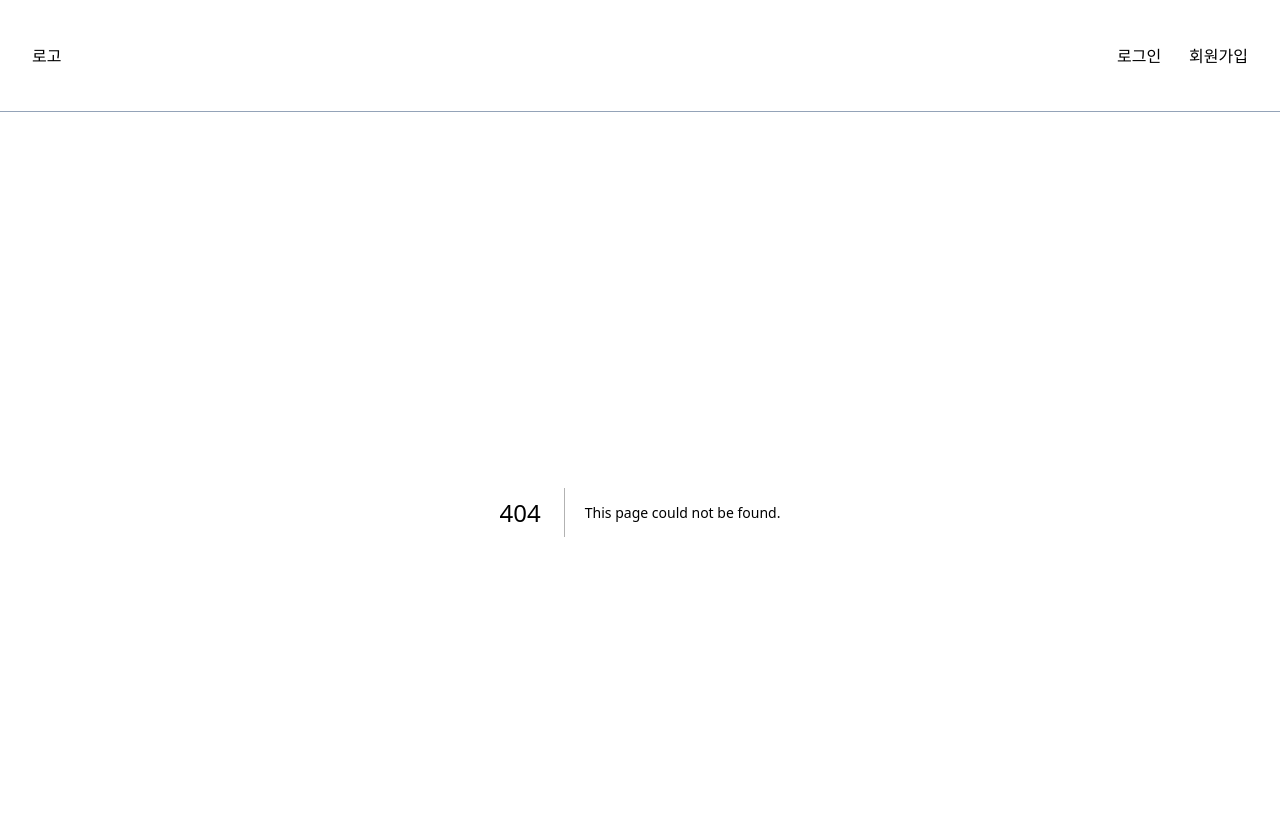
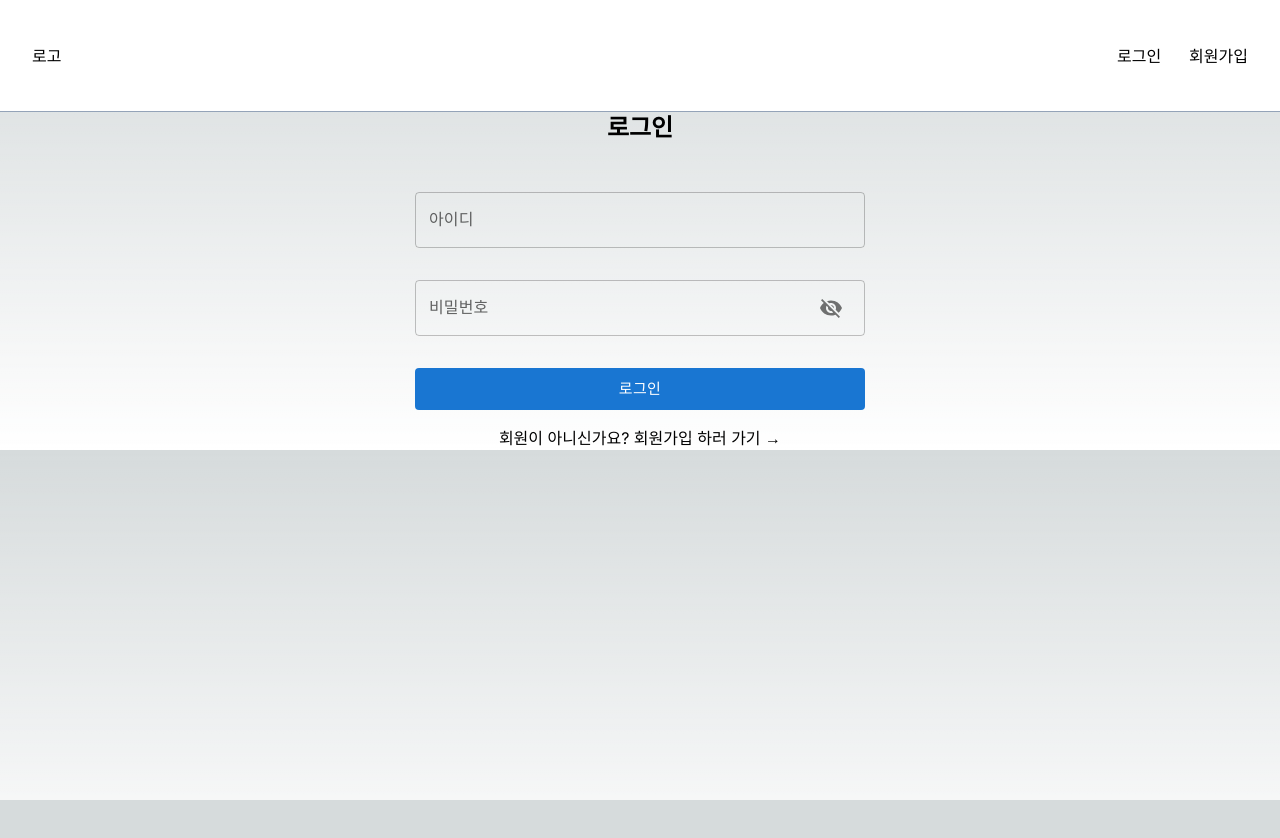
Before and after one commit to knou-course-review/frontend, a Next.js app: page /login in a window 1280 px wide. Before the commit this address had no page. Shown: the top 838 px of the page. After the commit the page ends 800 px from the top, so only its background shows below. Built offline with nearby package versions, Linux system fonts and the light colour scheme.

Commit message:
feat: 로그인 페이지 UI 구현

```diff
--- /dev/null
+++ b/src/app/login/page.tsx
@@ -0,0 +1,12 @@
+import LoginForm from "@/components/login/LogInForm";
+import Link from "next/link";
+
+export default function Login() {
+  return (
+    <div className="flex flex-col gap-4 text-center">
+      <h1 className="font-bold text-2xl mb-8">로그인</h1>
+      <LoginForm />
+      <Link href="/signup">회원이 아니신가요? 회원가입 하러 가기 →</Link>
+    </div>
+  );
+}
```
